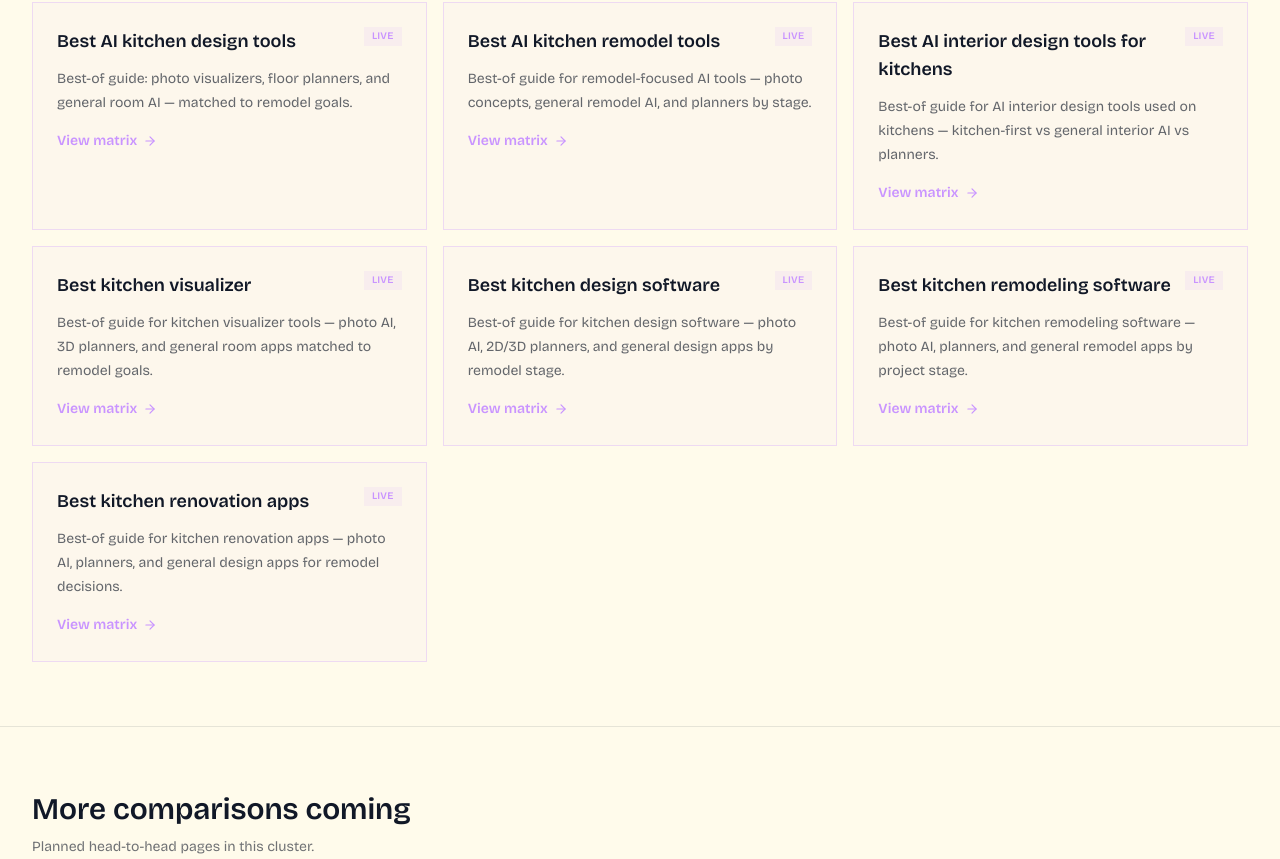
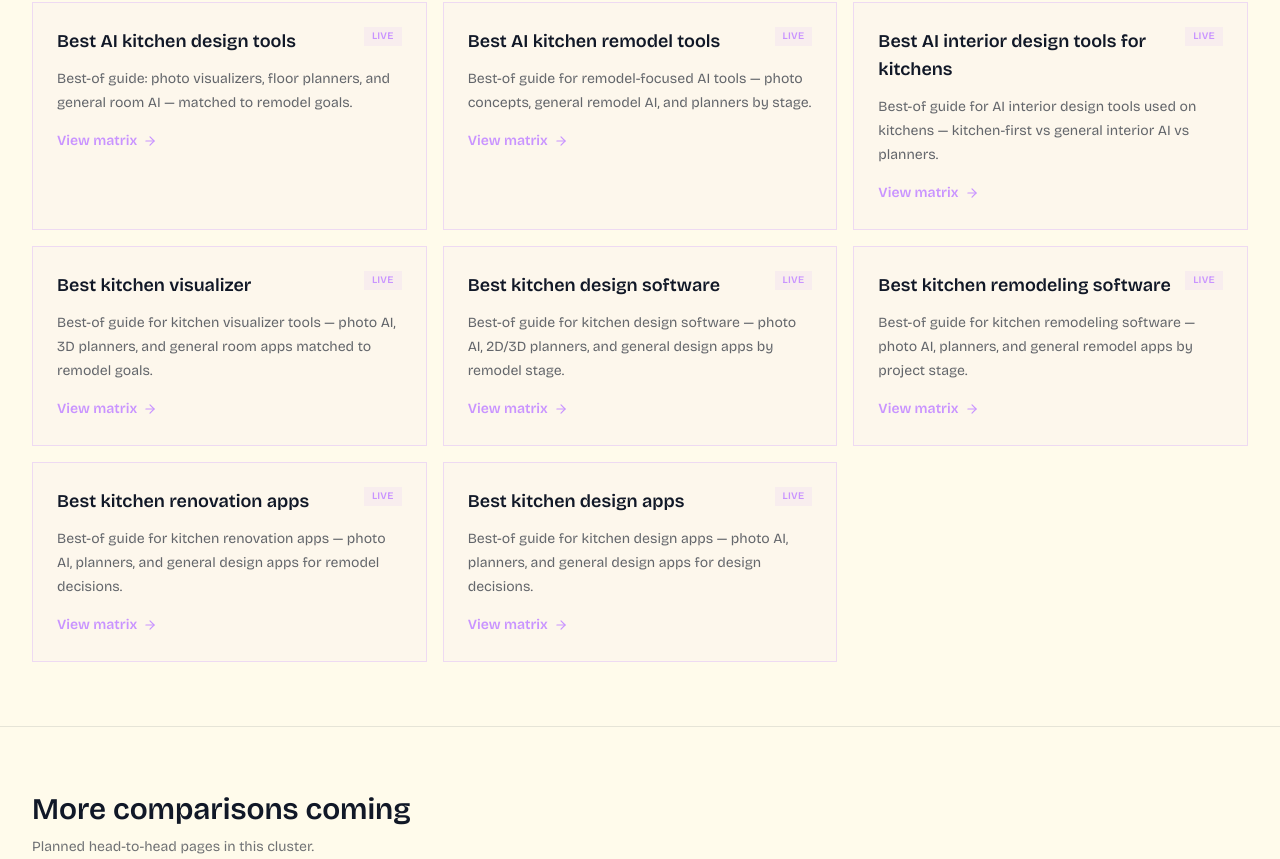
Before and after one commit to KarlGusta/kivora-next, a Next.js app: page /comparisons in a window 1280 px wide. Shown: the part 1418-2277 px from the top of the page. Built offline with nearby package versions, Linux system fonts and the light colour scheme.

Commit message:
Wire Best kitchen design apps into comparisons and resources hubs

```diff
--- a/app/comparisons/page.jsx
+++ b/app/comparisons/page.jsx
@@ -9,9 +9,9 @@ const SITE_URL = "https://kivora.collabtower.com";
 export const metadata = {
   title: "Competitor Comparisons | Kivora vs Kitchen Design Tools",
   description:
-    "Head-to-head comparison matrices and best-of guides for AI kitchen design, remodel, interior, visualizer, design software, remodeling software, and renovation apps.",
+    "Head-to-head comparison matrices and best-of guides for AI kitchen design, remodel, interior, visualizer, design software, remodeling software, renovation apps, and design apps.",
   keywords:
-    "kivora vs planner 5d, best kitchen design software, best kitchen remodeling software, best kitchen renovation apps, competitor comparisons kivora",
+    "kivora vs planner 5d, best kitchen design apps, best kitchen renovation apps, best kitchen design software, competitor comparisons kivora",
   alternates: {
     canonical: `${SITE_URL}/comparisons`,
   },
@@ -138,6 +138,13 @@ const comparisonPages = [
       "Best-of guide for kitchen renovation apps — photo AI, planners, and general design apps for remodel decisions.",
     badge: "Live",
   },
+  {
+    href: "/best-kitchen-design-apps",
+    label: "Best kitchen design apps",
+    description:
+      "Best-of guide for kitchen design apps — photo AI, planners, and general design apps for design decisions.",
+    badge: "Live",
+  },
 ];
 
 const comingSoon = [
@@ -174,7 +181,7 @@ export default function ComparisonsPillarPage() {
             <p className="max-w-2xl text-lg leading-8 text-kivora-ink/70 md:text-xl">
               Direct comparison matrices for Kivora vs major kitchen design tools
               — plus competitor-vs-competitor pages and best-of guides for design,
-              remodel, visualizer, software, and renovation apps.
+              remodel, visualizer, software, and apps.
             </p>
           </div>
         </header>
--- a/app/resources/page.jsx
+++ b/app/resources/page.jsx
@@ -9,7 +9,7 @@ export const metadata = {
   description:
     "Kivora resources for AI kitchen design — guides, free remodel tools, competitor alternatives, competitor comparisons, and the AI Kitchen Design pillar for planning remodels with confidence.",
   keywords:
-    "ai kitchen design, best kitchen design software, best kitchen remodeling software, best kitchen renovation apps, kivora resources",
+    "ai kitchen design, best kitchen design apps, best kitchen renovation apps, best kitchen design software, kivora resources",
   alternates: {
     canonical: "https://kivora.collabtower.com/resources",
   },
@@ -42,7 +42,7 @@ const pillarPages = [
     href: "/comparisons",
     label: "Competitor Comparisons",
     description:
-      "Head-to-head comparison matrices: Kivora vs major tools, plus competitor-vs-competitor pages and best-of guides for design, remodel, visualizer, software, and renovation apps.",
+      "Head-to-head comparison matrices: Kivora vs major tools, plus competitor-vs-competitor pages and best-of guides for design, remodel, visualizer, software, and apps.",
     badge: "Pillar",
   },
 ];
@@ -191,6 +191,12 @@ const clusterPages = [
     label: "Best kitchen renovation apps",
     description:
       "Best-of guide for kitchen renovation apps — photo AI, planners, and general design apps for remodel decisions.",
+  },
+  {
+    href: "/best-kitchen-design-apps",
+    label: "Best kitchen design apps",
+    description:
+      "Best-of guide for kitchen design apps — photo AI, planners, and general design apps for design decisions.",
   },
 ];
 
```
